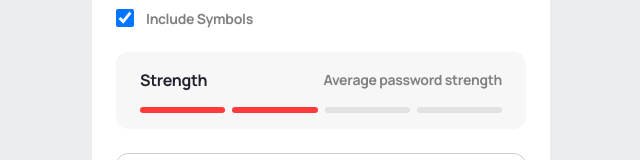
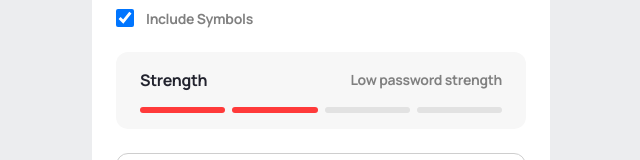
Before and after one commit to eriksleziona/INVO_Password_Generator, a React (Vite) app: page / in a window 1280 px wide. Shown: the part 382-542 px from the top of the page, without its empty margins (319-959 px from the left). Built offline with nearby package versions, Linux system fonts and the light colour scheme.

Commit message:
Bug fix  with Messages , should be later Refactored

```diff
--- a/src/context/Context.tsx
+++ b/src/context/Context.tsx
@@ -30,8 +30,6 @@ export const AppProvider: FC<PropsWithChildren> = ({ children }) => {
   const [passwordLength, setPasswordLength] = useState(6);
 
   const generatePassword = (passOptions: IOptions, length: number) => {
-    // #TODO implementing the Generate password function.
-
     const temp: string[] = [];
 
     const { includeLower, includeNumbers, includeSymbols, includeUpper } =
--- a/src/modules/HomeModule/components/ShowStrength/ShowStrength.tsx
+++ b/src/modules/HomeModule/components/ShowStrength/ShowStrength.tsx
@@ -4,9 +4,10 @@ import { useGlobalContext } from "@/context";
 import { AppContextType } from "@/context/Context.types";
 import { passwordStrength, getStrengthClass } from "@/utils";
 const strengthMessages = [
+  /* #TODO Stupid implemented but working :D Has to be Refactored  */
   "Low password strength",
   "Low password strength",
-  "Average password strength",
+  "Low password strength",
   "Average password strength",
   "High password strength",
 ];
--- a/src/utils/index.ts
+++ b/src/utils/index.ts
@@ -30,7 +30,6 @@ export const passwordStrength = (password: string): number => {
     conditionsMet++;
   }
 
-
   if (conditionsMet === -1 || conditionsMet === 0) {
     return 1;
   }
```
